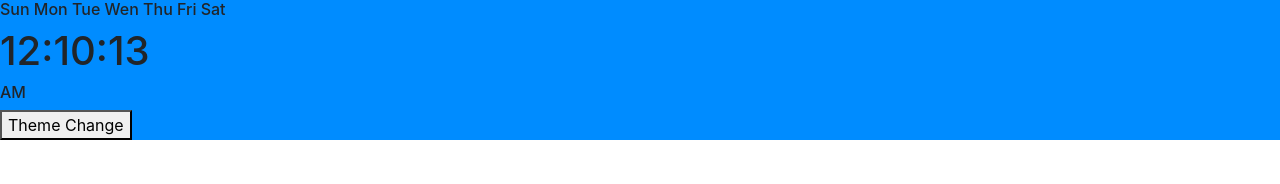
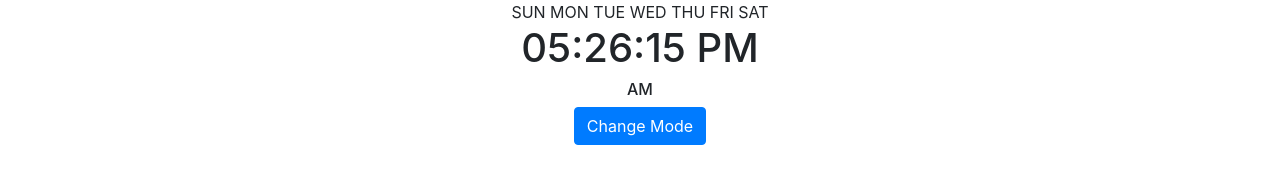
Before and after one commit to abdullah-2022-skipq/the-clock-app, a website: page index.html in a window 1280 px wide. Drawn offline with nearby package versions, Linux system fonts and the light colour scheme.

Commit message:
Co-authored-by: Muhammad Abuzar Qasim <abuzar2022skipq@users.noreply.github.com> Co-authored-by: Aden2022skipq <Aden2022skipq@users.noreply.github.com>

```diff
--- a/index.html
+++ b/index.html
@@ -11,36 +11,39 @@
       integrity="sha384-MCw98/SFnGE8fJT3GXwEOngsV7Zt27NXFoaoApmYm81iuXoPkFOJwJ8ERdknLPMO"
       crossorigin="anonymous"
     />
+
+    <link rel="stylesheet" href="css/style.css" />
     <title>The Clock App</title>
   </head>
 
   <body>
     <!-- clock -->
-    <div class="ClockSection" style="background-color: Black;">
 
-      <div class="ClockBG" style="background-color: rgb(0, 140, 255);">
+    <div class="container">
+      <!--vertical align on parent using my-auto, horizontal align on self mx-auto-->
+      <div class="row h-100">
+        <div class="col-12 my-auto text-center">
+          <div class="ClockBG" id="clockBG">
+            <div class="display" id="display">
+              <div id="weekDays"></div>
+              <div class="Clock">
+                <div>
+                  <h1 id="time"></h1>
+                </div>
 
-        <div class="weekDays">
-          <div></div>
-          <h6>Sun Mon Tue Wen Thu Fri Sat</h6>
-        </div>
-
-        <div class="Clock">
-          <div class="Time">
-            <h1>12:10:13</h1>
+                <div class="AmPm" id="ap">
+                  <h6>AM</h6>
+                </div>
+              </div>
+            </div>
           </div>
-
-          <div class="AmPm">
-            <h6>AM</h6>
+          <div class="themeSwitch">
+            <button type="button" class="toggle btn btn-primary" id="theme-switch">Change Mode</button>
+            </div>
           </div>
         </div>
-
-        <button type="button">Theme Change</button>
-
       </div>
-
     </div>
-
     <!-- theme switch button -->
 
     <!-- bootstrap -->
@@ -64,5 +67,7 @@
       integrity="sha384-ChfqqxuZUCnJSK3+MXmPNIyE6ZbWh2IMqE241rYiqJxyMiZ6OW/JmZQ5stwEULTy"
       crossorigin="anonymous"
     ></script>
+
+    <script src="./js/index.js"></script>
   </body>
 </html>
```
